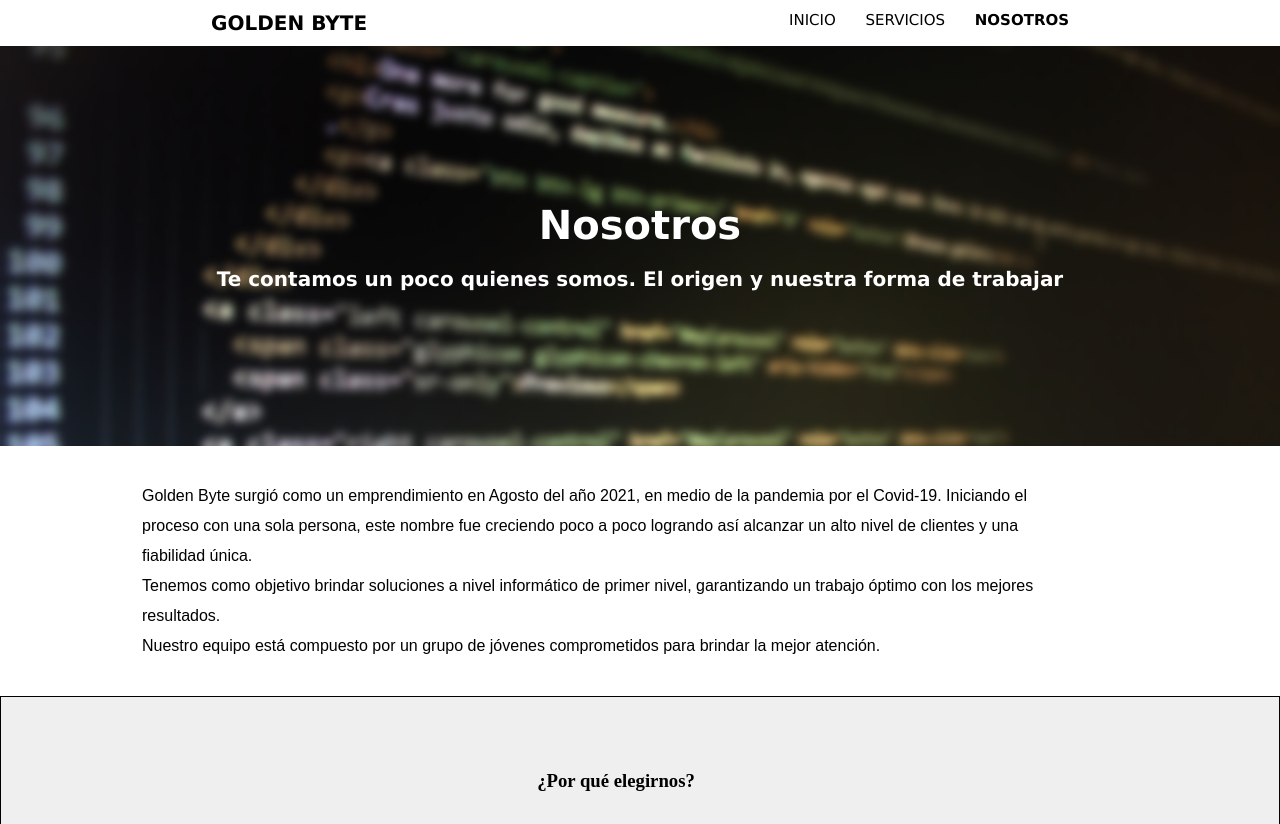
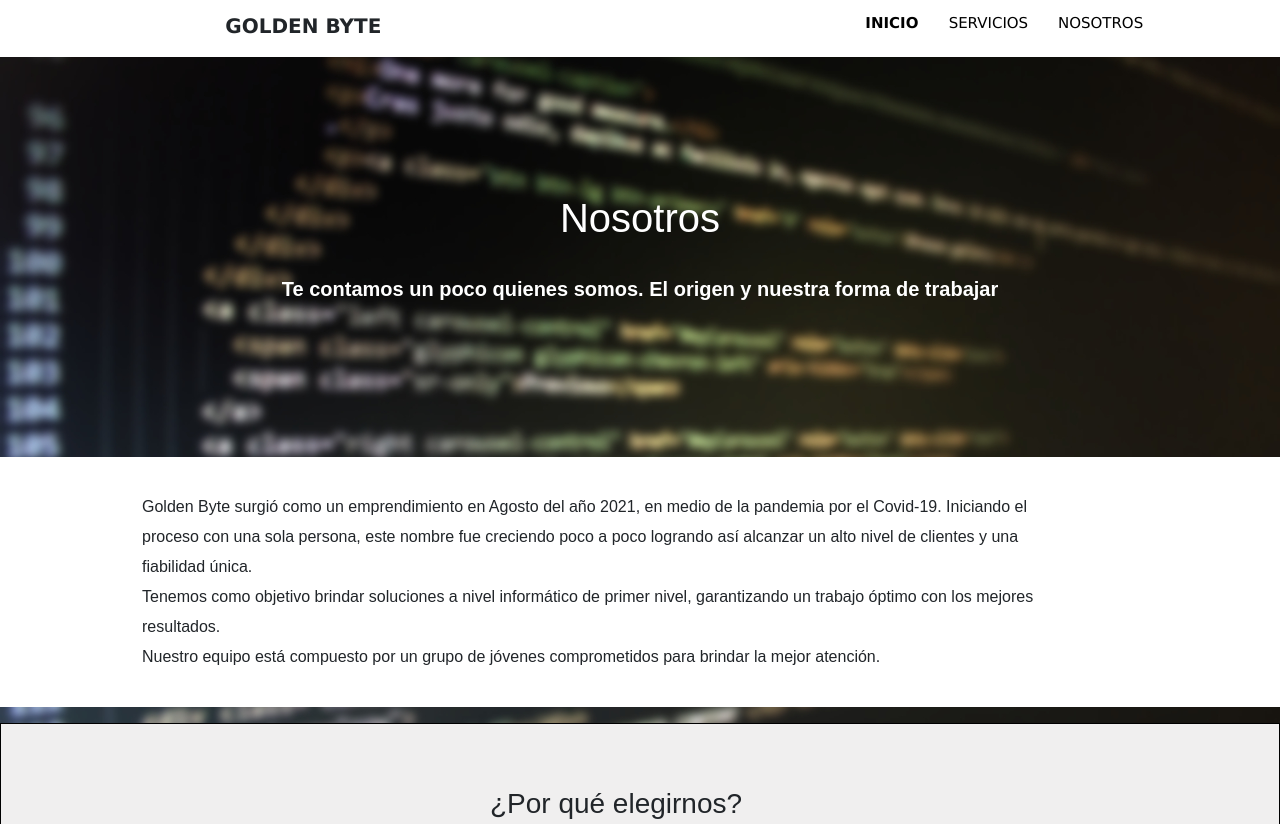
Before and after one commit to MatheoLCaneva/goldenBytePagina, a plain HTML site: page sobre_mi.html in a window 1280 px wide. Shown: the top 824 px of the page. Drawn offline with nearby package versions, Linux system fonts and the light colour scheme.

Commit message:
Ajustes de estilo

```diff
--- a/css/estilos.css
+++ b/css/estilos.css
@@ -2,6 +2,7 @@
     padding: 0;
     margin: 0;
     box-sizing: border-box;
+    font-family: 'Montserrat', sans-serif;
 }
 .body_index{
     background-image: url(../img/fotoCodigo.jpg);
@@ -49,12 +50,9 @@ header{
 
 /* NAVEGACION ENTRE SECCIONES Y NOMBRE DEL NEGOCIO */
 .navIndex {
-    display: flex;
-    padding: 11px 0;
+    padding-top: 11px;
     background-color: white;
     text-transform: uppercase;
-    grid-area: navIndex;
-    justify-content: space-around;
 }
 
 .navIndex p {
@@ -62,9 +60,6 @@ header{
     display: inline-block;
     font-family: Verdana, Geneva, Tahoma, sans-serif;
     font-weight: bold;
-    animation-name: pulse;
-    animation-duration: 1s;
-    animation-iteration-count: infinite;
 }
 
 .listaPadre {
@@ -299,6 +294,8 @@ header{
     background-color: white;
     display: flex;
     justify-content: space-around;
+    padding-bottom: 3px;
+    margin-bottom: 0%;
 }
 
 
--- a/sobre_mi.html
+++ b/sobre_mi.html
@@ -5,6 +5,8 @@
     <meta charset="UTF-8">
     <meta http-equiv="X-UA-Compatible" content="IE=edge">
     <meta name="viewport" content="width=device-width, initial-scale=1.0">
+    <link href="https://cdn.jsdelivr.net/npm/bootstrap@5.1.3/dist/css/bootstrap.min.css" rel="stylesheet"
+        integrity="sha384-1BmE4kWBq78iYhFldvKuhfTAU6auU8tT94WrHftjDbrCEXSU1oBoqyl2QvZ6jIW3" crossorigin="anonymous">
     <link rel="stylesheet" href="./css/estilos.css">
     <link rel="stylesheet" href="https://cdnjs.cloudflare.com/ajax/libs/animate.css/4.1.1/animate.min.css">
     <link rel="stylesheet" href="https://use.fontawesome.com/releases/v5.15.4/css/all.css"
@@ -13,13 +15,13 @@
 </head>
 
 <body class="body_descripcion">
-    <div class="container-fluid">
-        <header>
+    <div>
+       <header class="container-fluid">
            <!-- Navegacion entre secciones -->
-            <nav class="navIndex">
-                <p>Golden Byte</p>
-                <ul class="listaPadre">
-                    <li class="lista"><a class="lista__link lista__link__efecto" href="index.html"> Inicio
+           <nav class="navIndex row justify-content-end">
+               <p class="col-6">Golden Byte</p>
+               <ul class="listaPadre col-4">
+                   <li class="lista"><a class="lista__link link_activo lista__link__efecto" href="index.html"> Inicio
                        </a>
                    </li>
                    <li class="lista"><a class="lista__link lista__link__efecto lista__link__subitem"
@@ -27,9 +29,7 @@
                            Servicios </a></li>
                    <!-- <li class="lista"><a class="lista__link lista__link__efecto" href="noticias.html"> Noticias </a> -->
                    </li>
-                    <li class="lista"><a class="lista__link  link_activo lista__link__efecto" href="sobre_mi.html">
-                            Nosotros
-                        </a>
+                   <li class="lista"><a class="lista__link lista__link__efecto" href="sobre_mi.html"> Nosotros </a>
                    </li>
                    <!-- <li class="lista"><a class="lista__link lista__link__efecto" href="contacto.html"> Contacto </a> -->
                    </li>
@@ -99,6 +99,9 @@
             </div>
         </footer>
     </div>
+    <script src="https://cdn.jsdelivr.net/npm/bootstrap@5.1.3/dist/js/bootstrap.bundle.min.js"
+        integrity="sha384-ka7Sk0Gln4gmtz2MlQnikT1wXgYsOg+OMhuP+IlRH9sENBO0LRn5q+8nbTov4+1p" crossorigin="anonymous">
+    </script>
 </body>
 
 </html>
```
Also changed, not shown: index.html (+7 -7 lines), servicios.html (+12 -7 lines). Lines whose indentation alone changed are shown as unchanged.
